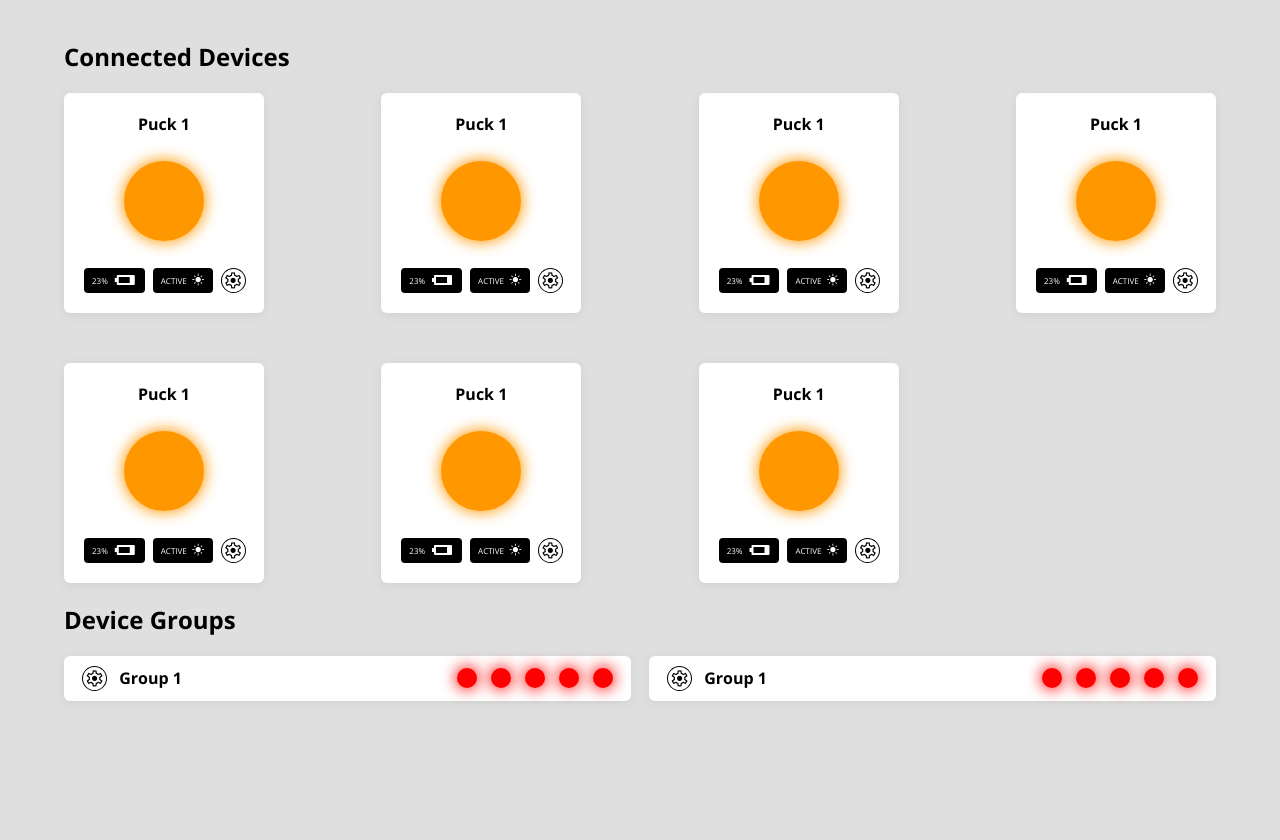
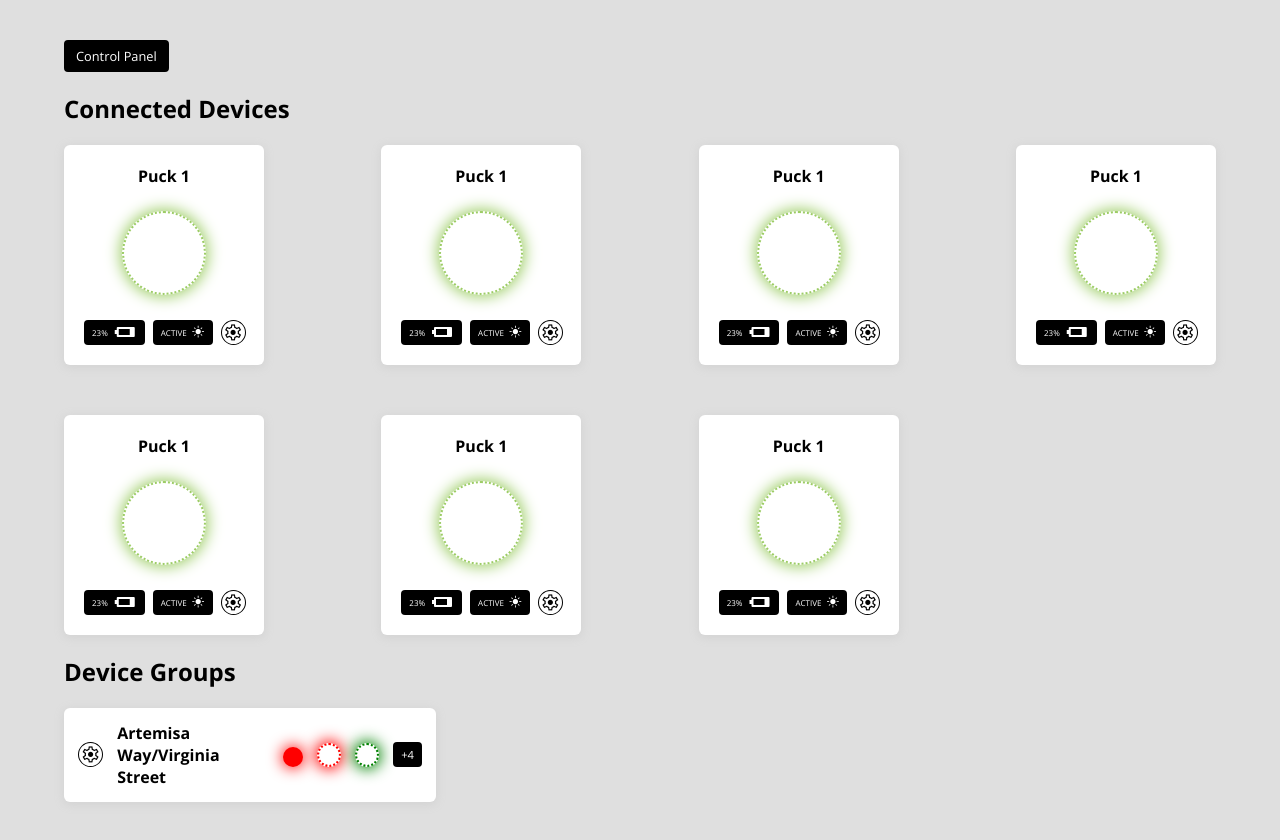
Before and after one commit to araamz/GlowPucks, a React (Vite) app in the folder control/: page / in a window 1280 px wide. Before the commit the page ends 800 px from the top, so only its background shows below. Built offline with nearby package versions, Linux system fonts and the light colour scheme.

Commit message:
Added Navigation - Will need refactoring

```diff
--- a/control/src/App.css
+++ b/control/src/App.css
@@ -4,5 +4,50 @@
     margin: 40px auto 40px auto;
     max-width: 1200px;
   }
+  nav {
+    display: flex;
+    flex-direction: row;
+    gap: 10px;
+  }
+  .control_panel_navlink_active {
+    padding: 0;
+    text-decoration: none;
+    background: black;
+    padding: 5px 10px;
+    border-radius: 4px;
+    color: white !important;
+    font-size: 0.8rem;
+    border: 2px solid black;
+  }
 
+  .control_panel_navlink_unactive {
+    padding: 0;
+    text-decoration: none;
+    background: none;
+    padding: 5px 10px;
+    border-radius: 4px;
+    color: rgb(182, 182, 182) !important;
+    font-size: 0.8rem;
+    border: 2px solid rgb(182, 182, 182);
+  }
+  .device_configuration_label {
+    background: black !important;
+    padding: 0;
+    text-decoration: none;
+    background: none;
+    padding: 5px 10px;
+    border-radius: 4px;
+    color: white;
+    font-size: 0.8rem;
+  }
+  .group_configuration_label {
+    background: black;
+    padding: 0;
+    text-decoration: none;
+    background: none;
+    padding: 5px 10px;
+    border-radius: 4px;
+    color: white;
+    font-size: 0.8rem;
+  }
 }
--- a/control/src/App.tsx
+++ b/control/src/App.tsx
@@ -1,14 +1,20 @@
 import { useState } from 'react'
 import reactLogo from './assets/react.svg'
 import './App.css'
-import { Outlet } from 'react-router-dom'
+import { NavLink, Outlet, useParams } from 'react-router-dom'
 
 function App() {
+
+  let { device_id, group_id } = useParams()
 
   return (
     <div className="App">
       <nav>
-
+        <NavLink end to={"/"} className={({isActive}) => isActive ? "control_panel_navlink_active" : "control_panel_navlink_unactive"}>
+          Control Panel
+        </NavLink>
+        { device_id ? <div className="device_configuration_label"> { device_id ? <p>Device {device_id} Configuration</p> : null } </div> : null}
+        { group_id ? <div className="group_configuration_label"> { group_id ? <p>Group {group_id} Configuration</p> : null } </div> : null}
       </nav>
       <div>
         <Outlet />
--- a/control/src/components/button_widget/button_widget.tsx
+++ b/control/src/components/button_widget/button_widget.tsx
@@ -10,7 +10,7 @@ type button_widget_props = {
 export default function ButtonWidget(props: button_widget_props) {
 
     return (
-        <button onClick={props.onClick} className={`${button_widget_styles.button_widget} ${props.className}`}>
+        <button onClick={props.onClick} className={`${button_widget_styles.button_widget} ${props.className} `}>
             { props.children }
         </button>
     )
--- a/control/src/components/device_preview/device_preview.tsx
+++ b/control/src/components/device_preview/device_preview.tsx
@@ -1,3 +1,4 @@
+import { Navigate, useNavigate } from "react-router-dom";
 import BatteryWidget from "../battery_widget/battery_widget";
 import Graphic from "../graphic/graphic";
 import LightActiveWidget from "../light_active_widget/light_active_widget";
@@ -12,8 +13,11 @@ type device_preview_props = {
 
 export default function DevicePreview(props: device_preview_props) {
 
+    const navigate = useNavigate()
+
     const click_handler = () => {
-        console.log("Click from device " + props.id)
+
+        navigate(`/devices/${props.id}`)
 
     }
 
@@ -32,7 +36,7 @@ export default function DevicePreview(props: device_preview_props) {
                     </p>
                 </div>
                 <div className={device_preview_styles.graphic_container}>
-                    <Graphic color="#FF9800" active={true} />
+                    <Graphic color="#9CCC65" active={false} />
                 </div>
                 <div className={device_preview_styles.widgets_container}>
                     <BatteryWidget level={test_object.battery_level} />
--- a/control/src/components/group_preview/group_preview.module.css
+++ b/control/src/components/group_preview/group_preview.module.css
@@ -2,12 +2,12 @@
     .group_preview {
         display: flex;
         align-items: center;
-        gap: 12px;
+        gap: 14px;
 
         background: white;
         box-shadow: 0 2px 10px 1px lightgray;
         border-radius: 6px;
-        padding: 10px 18px;
+        padding: 14px;
     }
     .label {
         font-weight: 700;
@@ -24,5 +24,7 @@
         height: 20px;
         width: 20px;
     }
-
+    .count_overflow {
+        font-size: 0.7rem;
+    }
 }
--- a/control/src/components/group_preview/group_preview.tsx
+++ b/control/src/components/group_preview/group_preview.tsx
@@ -1,27 +1,102 @@
+import { Key, useEffect, useState } from "react";
 import Graphic from "../graphic/graphic";
 import SettingsWidget from "../settings_widget/settings_widget";
+import Widget from "../widget/widget";
 import group_preview_styles from "./group_preview.module.css";
 
-export default function GroupPreview() {
+type group_preview_props = {
+    id: any;
+}
+
+type device = {
+    id: any;
+    active: boolean;
+    color: string;
+}
+
+export default function GroupPreview(props: group_preview_props) {
+
+    const [extra_graphic_count, set_extra_graphic_count] = useState<Number>(0)
+    const [shown_graphics, set_shown_graphics] = useState<device[] | null>()
 
     const click_handler = () => {
         console.log("Click from device " + "group")
 
     }
 
+    const show_count = 3;
+
+    const device_group = {
+        label: "Artemisa Way/Virginia Street",
+        devices: [
+            {
+                id: 0,
+                active: true,
+                color: "red"
+            },
+            {
+                id: 1,
+                active: false,
+                color: "red"
+            },
+            {
+                id: 2,
+                active: false,
+                color: "green"
+            },
+            {
+                id: 3,
+                active: true,
+                color: "green"
+            },
+            {
+                id: 4,
+                active: true,
+                color: "yellow"
+            },
+            {
+                id: 5,
+                active: true,
+                color: "green"
+            },
+            {
+                id: 6,
+                active: true,
+                color: "green"
+            },
+        ]
+    }
+
+
+
+    useEffect(() => {
+        let graphic_count = device_group.devices.length;
+
+        if (graphic_count > show_count) {
+            set_extra_graphic_count(graphic_count - show_count)
+        }
+
+        set_shown_graphics(device_group.devices.slice(0,3))
+    }, [])
+
+
     return (
         <div className={group_preview_styles.group_preview}>
             <SettingsWidget onClick={click_handler}/>
             <p className={group_preview_styles.label}>
-                Group 1
+                {device_group.label}
             </p>
             <div className={group_preview_styles.devices_container}>
-                <Graphic className={group_preview_styles.graphic} active={true} color="red"/>
-                <Graphic className={group_preview_styles.graphic} active={true} color="red"/>
-                <Graphic className={group_preview_styles.graphic} active={true} color="red"/>
-                <Graphic className={group_preview_styles.graphic} active={true} color="red"/>
-                <Graphic className={group_preview_styles.graphic} active={true} color="red"/>
+                { shown_graphics?.map((graphic) =>
+                    <Graphic className={group_preview_styles.graphic} key={graphic.id} active={graphic.active} color={graphic.color} />
+                )}
             </div>
+            { extra_graphic_count > 0 ?
+            <Widget className={group_preview_styles.count_overflow}>
+                <p>
+                    +{extra_graphic_count}
+                </p>
+            </Widget> : null }
         </div>
     )
 
--- /dev/null
+++ b/control/src/pages/device/device.module.css
@@ -0,0 +1,11 @@
+@media screen and (min-width: 600px) {
+    .device_page {
+        display: grid;
+        grid-template-columns: 200px 1fr;
+        gap: 20px;
+    }
+
+    .device_configuration {
+
+    }
+}
--- a/control/src/pages/device/device.tsx
+++ b/control/src/pages/device/device.tsx
@@ -1,14 +1,32 @@
-import { useParams } from "react-router-dom"
+import device_page_styles from "./device.module.css";
+
+import { useNavigate, useParams } from "react-router-dom"
+import DevicePreview from "../../components/device_preview/device_preview";
+import ButtonWidget from "../../components/button_widget/button_widget";
 
 export default function Device() {
 
     let { device_id } = useParams()
+    const navigate = useNavigate()
+
+    const return_home_handler = () => {
+        navigate("/")
+    }
 
     return (
-        <div>
-            <p>
-                Device Page { device_id }
-            </p>
+        <div className={device_page_styles.device_page}>
+            <div className={device_page_styles.device_configuration}>
+                <DevicePreview id={4} />
+                <div>
+                    <p>
+                        Testing
+                    </p>
+                </div>
+            </div>
+            <div>
+                <div className={device_page_styles.page_header}>
+                </div>
+            </div>
         </div>
     )
 
--- a/control/src/pages/home/home.module.css
+++ b/control/src/pages/home/home.module.css
@@ -10,7 +10,7 @@
     .groups_container {
         display: grid;
         gap: 18px;
-        grid-template-columns: repeat(2, 1fr);
+        grid-template-columns: repeat(3, 1fr);
     }
 
 }
--- a/control/src/pages/home/home.tsx
+++ b/control/src/pages/home/home.tsx
@@ -28,8 +28,7 @@ export default function Home() {
                     Device Groups
                 </h2>
                 <div className={home_page_styles.groups_container}>
-                    <GroupPreview />
-                    <GroupPreview />
+                    <GroupPreview id={4} />
                 </div>
             </div>
         </div>
```
